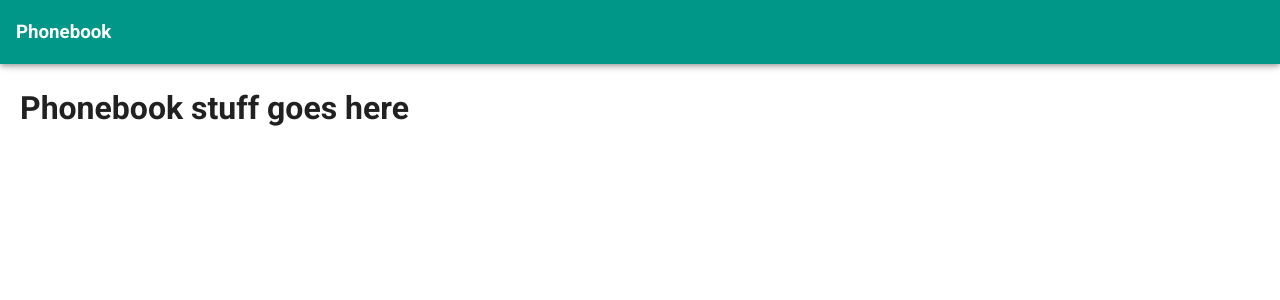
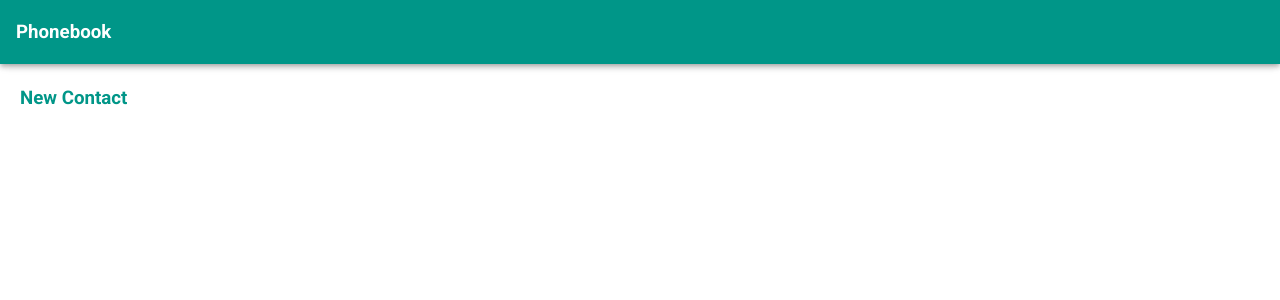
Before and after one commit to BShoop33/Vue-Phonebook, a Vue app: page / in a window 1280 px wide. Shown: the top 300 px of the page. Built offline with nearby package versions, Linux system fonts and the light colour scheme.

Commit message:
adding contact form component completed

```diff
--- /dev/null
+++ b/src/components/ContactForm.vue
@@ -0,0 +1,25 @@
+<template>
+  <div>
+    <h3 class="teal--text">New Contact</h3>
+    <v-form></v-form>
+  </div>
+</template>
+
+<script>
+export default {
+  data() {
+    return {
+      form: {
+        firstName: "",
+        lastName: "",
+        phone: "",
+        type: "",
+        email: "",
+      },
+    };
+  },
+};
+</script>
+
+<style>
+</style>
--- a/src/components/Phonebook.vue
+++ b/src/components/Phonebook.vue
@@ -1,9 +1,13 @@
 <template>
-  <h1>Phonebook stuff goes here</h1>
+  <contact-form />
 </template>
 
 <script>
+import ContactForm from "./ContactForm.vue";
+
 export default {
+  components: { ContactForm },
+
   data() {
     return {
       contacts: [],
```
